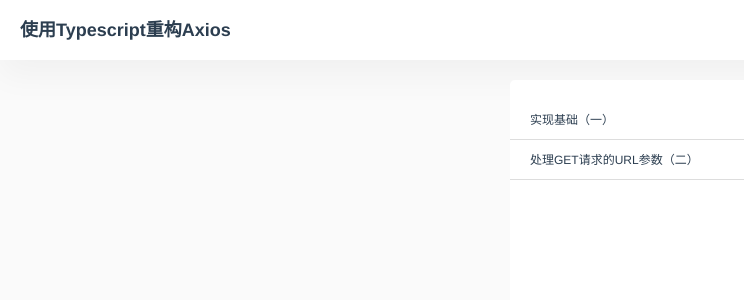
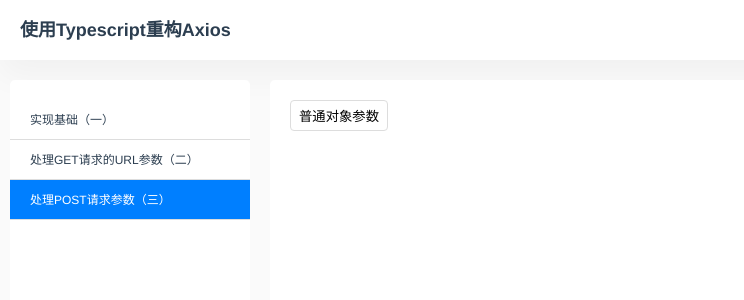
Before and after one commit to 2513022260/ts-axios, a Vue app: page /post in a window 1280 px wide. Shown: the top 300 px of the page, without its empty margins (0-744 px from the left). Built offline with nearby package versions, Linux system fonts and the light colour scheme.

Commit message:
✨ feat(POST): POST请求参数处理

```diff
--- /dev/null
+++ b/src/axios/helpers/data.ts
@@ -0,0 +1,8 @@
+import { isObject } from "./util";
+
+export function transformRequest (data: any) : any {
+  if (isObject(data)) {
+    return JSON.stringify(data)
+  }
+  return data
+}
--- a/src/axios/index.ts
+++ b/src/axios/index.ts
@@ -1,6 +1,7 @@
 import xhr from './xhr'
 import { AxiosRequestConfig } from './types'
 import { buildURL } from './helpers/url'
+import { transformRequest } from './helpers/data'
 
 export default function Axios (config: AxiosRequestConfig) {
   processCofing(config)
@@ -10,10 +11,15 @@
 // 用来处理config
 function processCofing (config: AxiosRequestConfig) {
   config.url = transformUrl(config)
+  config.data = transformRequestData(config)
 }
 // 用来处理url
 function transformUrl(config: AxiosRequestConfig): string {
   const { url, params } = config
-
   return buildURL(url, params)
 }
+// 用来处理请求data
+function transformRequestData(config: AxiosRequestConfig): any {
+  const { data } = config
+  return transformRequest(data)
+}
--- a/src/components/MenuList.vue
+++ b/src/components/MenuList.vue
@@ -1,7 +1,7 @@
 <template>
   <nav class="left-menu">
     <ul>
-      <li v-for="item in menu" :key="item.name">
+      <li :key="item.name" v-for="item in menu">
         <router-link :to="{ name: item.name } ">{{ item.label }}</router-link>
       </li>
     </ul>
@@ -9,18 +9,19 @@
 </template>
 
 <script lang="ts">
-import { defineComponent } from 'vue';
+import { defineComponent } from "vue"
 export default defineComponent({
   setup() {
     const menu = [
-      { name: 'home', label: '实现基础（一）' },
-      { name: 'get', label: '处理GET请求的URL参数（二）' }
+      { name: "home", label: "实现基础（一）" },
+      { name: "get", label: "处理GET请求的URL参数（二）" },
+      { name: "post", label: "处理POST请求参数（三）" },
     ]
 
     return {
-      menu
+      menu,
     }
-  }
+  },
 })
 </script>
 
@@ -42,7 +43,6 @@
     &:hover
       color #fff
       background-color var(--themeColor)
-
 .router-link-active
   color #fff
   background-color var(--themeColor)
--- a/src/router/index.ts
+++ b/src/router/index.ts
@@ -2,6 +2,7 @@
 
 const HomeView = () => import(/* webpackChunkName: "home" */ '../views/HomeView.vue')
 const GetView = () => import(/* webpackChunkName: "get" */ '../views/GetView.vue')
+const PostView = () => import(/* webpackChunkName: "post" */ '../views/PostView.vue')
 
 const routes: Array<RouteRecordRaw> = [
   {
@@ -13,6 +14,11 @@
     path: '/get',
     name: 'get',
     component: GetView
+  },
+  {
+    path: '/post',
+    name: 'post',
+    component: PostView
   }
 ]
 
--- /dev/null
+++ b/src/views/PostView.vue
@@ -0,0 +1,31 @@
+<template>
+  <div class="home">
+    <button @click="clickPostMethod">普通对象参数</button>
+  </div>
+</template>
+
+<script lang="ts">
+import { defineComponent } from "vue"
+import axios from "@/axios/index"
+
+export default defineComponent({
+  setup() {
+    const clickPostMethod = () => {
+      axios({
+        method: "post",
+        url: "/api/base/post",
+        data: {
+          a: 1,
+          b: 2,
+        },
+      })
+    }
+    return {
+      clickPostMethod,
+    }
+  },
+})
+</script>
+
+<style lang="stylus" scoped>
+</style>
```
Also changed, not shown: 1 other file (tests, documents, lock files or other folders).
